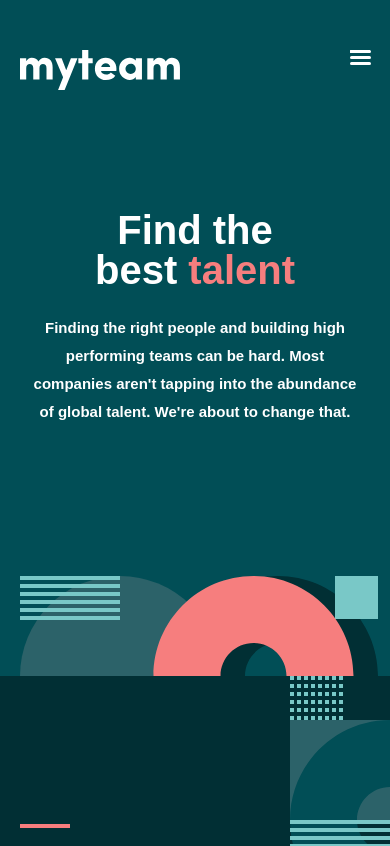
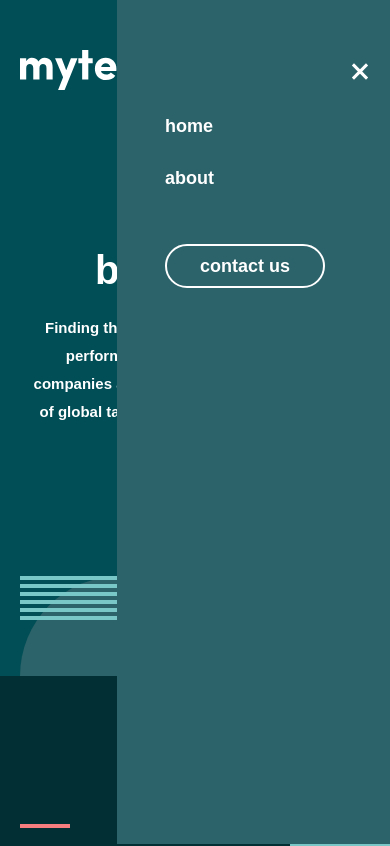
Before and after one commit to mrustamov001/Template_MR, a plain HTML site: page index.html in a window 390 px wide. Shown: the top 846 px of the page. Drawn offline with Linux system fonts and the light colour scheme.

Commit message:
MyTeam home pages end

```diff
--- a/index.html
+++ b/index.html
@@ -18,6 +18,7 @@
                 <a href="#" class="header__link">
                     <img class="header__logo" src="./images/header__logo-img.svg" width="160" height="40" alt="Header_logo">
                 </a>
+                <nav class="header__nav header__nav--opened">
                     <ol class="header__list">
                         <li class="header__item">
                             <a href="#" class="header__item-link">
@@ -30,10 +31,11 @@
                             </a>
                         </li>
                     </ol>
-                <a href="tel:998990017009" class="header__namber ">
+                    <a href="tel:998990017009" class="header__item-namber ">
                         contact us
                     </a>
-                <button class="header__btn">
+                </nav>
+                <button class="header__btn header__btn--opened">
                     <span class="header__btn-inner"></span>
                 </button>
             </div>
@@ -231,13 +233,12 @@
                 <div class="footer__box">
                     <div class="footer__logos">
                         <a href="#" class="footer__logo-link">
-                            <img class="footer__logo-img" src="./images/footer-img-facebook.svg" width="24" height="24" alt="Footer-img">
+                            <svg class="social" xmlns="http://www.w3.org/2000/svg" width="24" height="24" fill="none"><path fill="currentColor" d="M22.675 0H1.325C.593 0 0 .593 0 1.325v21.351C0 23.407.593 24 1.325 24H12.82v-9.294H9.692v-3.622h3.128V8.413c0-3.1 1.893-4.788 4.659-4.788 1.325 0 2.463.099 2.795.143v3.24l-1.918.001c-1.504 0-1.795.715-1.795 1.763v2.313h3.587l-.467 3.622h-3.12V24h6.116c.73 0 1.323-.593 1.323-1.325V1.325C24 .593 23.407 0 22.675 0Z"/></svg>                        </a>
+                        <a href="#" class="footer__logo-link">
+                            <svg class="social" xmlns="http://www.w3.org/2000/svg" width="24" height="24" fill="none"><path fill="currentColor" d="M12 0C5.373 0 0 5.372 0 12c0 5.084 3.163 9.426 7.627 11.174-.105-.949-.2-2.405.042-3.441.218-.937 1.407-5.965 1.407-5.965s-.359-.719-.359-1.782c0-1.668.967-2.914 2.171-2.914 1.023 0 1.518.769 1.518 1.69 0 1.029-.655 2.568-.994 3.995-.283 1.194.599 2.169 1.777 2.169 2.133 0 3.772-2.249 3.772-5.495 0-2.873-2.064-4.882-5.012-4.882-3.414 0-5.418 2.561-5.418 5.207 0 1.031.397 2.138.893 2.738a.36.36 0 0 1 .083.345l-.333 1.36c-.053.22-.174.267-.402.161-1.499-.698-2.436-2.889-2.436-4.649 0-3.785 2.75-7.262 7.929-7.262 4.163 0 7.398 2.967 7.398 6.931 0 4.136-2.607 7.464-6.227 7.464-1.216 0-2.359-.631-2.75-1.378l-.748 2.853c-.271 1.043-1.002 2.35-1.492 3.146C9.57 23.812 10.763 24 12 24c6.627 0 12-5.373 12-12 0-6.628-5.373-12-12-12Z"/></svg>
                         </a>
                         <a href="#" class="footer__logo-link">
-                            <img class="footer__logo-img" src="./images/footer-img-pinterest.svg" width="24" height="24" alt="Footer-img">
-                        </a>
-                        <a href="#" class="footer__logo-link">
-                            <img class="footer__logo-img" src="./images/footer-img-twitter.svg" width="24" height="24" alt="Footer-img">
+                            <svg class="social" xmlns="http://www.w3.org/2000/svg" width="24" height="20" fill="none"><path fill="currentColor" d="M24 2.557a9.83 9.83 0 0 1-2.828.775A4.932 4.932 0 0 0 23.337.608a9.864 9.864 0 0 1-3.127 1.195A4.916 4.916 0 0 0 16.616.248c-3.179 0-5.515 2.966-4.797 6.045A13.978 13.978 0 0 1 1.671 1.149a4.93 4.93 0 0 0 1.523 6.574 4.903 4.903 0 0 1-2.229-.616c-.054 2.281 1.581 4.415 3.949 4.89a4.935 4.935 0 0 1-2.224.084 4.928 4.928 0 0 0 4.6 3.419A9.9 9.9 0 0 1 0 17.54a13.94 13.94 0 0 0 7.548 2.212c9.142 0 14.307-7.721 13.995-14.646A10.025 10.025 0 0 0 24 2.557Z"/></svg>
                         </a>
                     </div>
                     <div class="footer__logos-description">
@@ -249,5 +250,7 @@
     </footer>
     <!--/ Footer -->
 
+
+    <script src="./js/main.js"></script>
 </body>
 </html>
--- /dev/null
+++ b/js/main.js
@@ -0,0 +1,7 @@
+const burger = document.querySelector(".header__btn");
+const navbar = document.querySelector(".header__nav");
+
+burger.addEventListener("click", function(){
+    burger.classList.toggle("header__btn--opened");
+    navbar.classList.toggle("header__nav--opened");
+});
--- a/style/sass/layout/_footer.scss
+++ b/style/sass/layout/_footer.scss
@@ -71,6 +71,22 @@ footer{
     opacity: 0.6;
 }
 
+.social{
+    color: #FFFFFF;
+    transform: scale(1);
+    transition: all 0.6s ease;
+}
+
+.social:hover{
+    transform: scale(2);
+    color: #32b0bd;
+}
+
+.social:active{
+    transform: scale(1);
+    color: #073439;
+}
+
 @media only screen and (max-width:1000px) {
     .footer__logo{
         width: 96px;
--- a/style/sass/layout/_header.scss
+++ b/style/sass/layout/_header.scss
@@ -1,10 +1,12 @@
 header{
+    position: relative;
     width: 100%;
     background: #014E56;
 }
 
 .header__inner{
     @include row;
+    align-items: center ;
     padding: {
         top: 50px;
         bottom: 50px;
@@ -17,6 +19,11 @@ header{
     font-size: 18px;
     line-height: 28px;
     color: #FFFFFF;
+}
+
+.header__nav{
+    @include row;
+    align-items: center
 }
 
 .header__list{
@@ -37,8 +44,7 @@ header{
 
 }
 
-.header__namber{
-    margin-left: auto;
+.header__item-namber{
     padding: 10px 33px;
     font-style: normal;
     font-weight: 600;
@@ -49,34 +55,42 @@ header{
     border-radius: 24px;
 }
 
+.header__item--active{
+    margin-left: auto;
+}
+
 .header__btn{
     display: none;
+}
+
+.header__btn{
     width: 20px;
-    height: 3px;
+    height: 17px;
     padding: 0;
     border: none;
+    background-color: transparent;
 
     &::before,
     &::after,
-    &-inner {
-        border-radius: 50px;
+    &-inner{
         display: block;
-        width: 103%;
+        content: "";
+        width: 100%;
         height: 3px;
-        background: #FFFFFF;
-        content: "";
-        margin-bottom: 3px;
+        background-color: #fff;
+        transition: all 0.6s ease;
+    }
+
+    &-inner{
+        margin: 4px 0;
     }
 }
 
 @media only screen and (max-width:600px) {
-    .header__list{
+    .header__nav{
         display: none;
     }
 
-    .header__namber{
-        display: none;
-    }
 
     .header__title{
         margin-bottom: 18px;
@@ -86,4 +100,59 @@ header{
         display: block;
         margin-left: auto;
     }
+
+    .header__btn--opened{
+        position: relative;
+
+        & .header__btn-inner{
+            display: none;
+        }
+
+        &::before,
+        &::after{
+            position: absolute;
+            width: 100%;
+            z-index: 3;
+    }
+
+    &::before{
+        transform: rotate(45deg);
+    }
+
+    &::after{
+        transform: rotate(-45deg);
+    }
 }
+
+.header__nav--opened{
+    position: absolute;
+    top: 0;
+    right: 0;
+    z-index: 2;
+    display: block;
+    width: 70%;
+    height: 100vh;
+    padding: 112px 48px;
+    flex-direction: column;
+    align-items: stretch;
+    background: #2C6269;
+}
+
+.header__list{
+    margin: 0;
+    padding: 0;
+    flex-direction: column;
+    margin-bottom: 36px;
+    align-items: stretch;
+}
+
+.header__item{
+    margin: 0;
+    padding: 0;
+    margin-bottom: 24px;
+}
+
+.header__list .header__item {
+    margin-left: 0px;
+}
+}
```
Also changed, not shown: style/css/main.css, 1 other file. Lines whose indentation alone changed are shown as unchanged.
